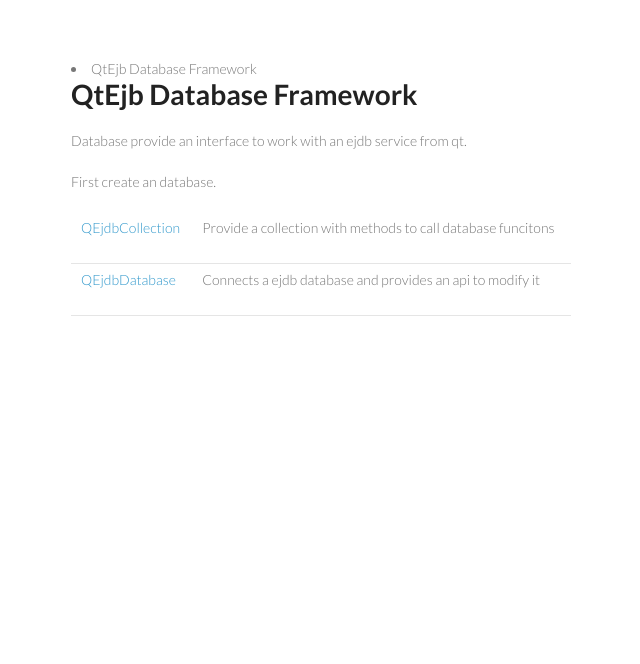
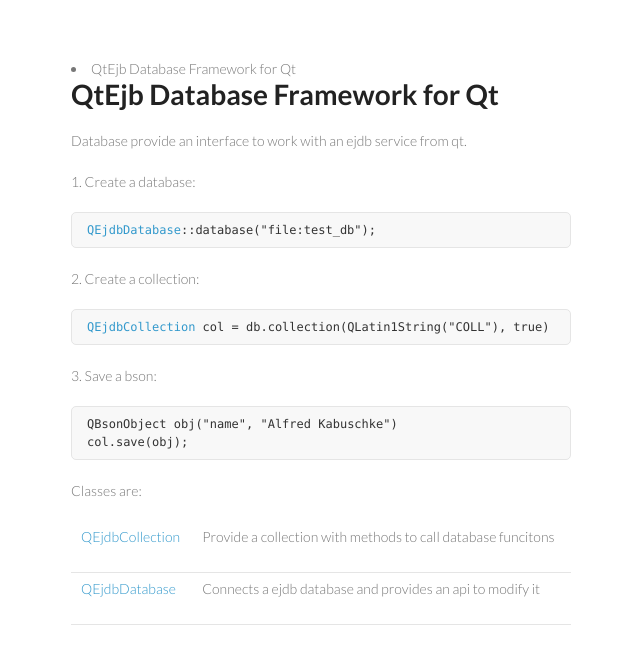
Before and after one commit to markusmarx/qtejdb, a plain HTML site: page api-doc/qtejdb-database.html in a window 1280 px wide. Shown: the whole page, without its empty margins (347-987 px from the left). Drawn offline with Linux system fonts and the light colour scheme.

Commit message:
update generated documentation

```diff
--- a/api-doc/qtejdb-database.html
+++ b/api-doc/qtejdb-database.html
@@ -3,20 +3,27 @@
 <html lang="en">
 <head>
   <meta http-equiv="Content-Type" content="text/html; charset=utf-8" />
-<!-- qtejdb.qdoc -->
-  <title>QtEjb Database Framework | qtejdb </title>
+<!-- qtejdb-qt.qdoc -->
+  <title>QtEjb Database Framework for Qt | qtejdb </title>
   <link rel="stylesheet" type="text/css" href="../style/styles.css" />
   <link rel="stylesheet" type="text/css" href="../style/github-light.css" />
 </head>
 <body>
-<div class="wrapper">   <section><li>QtEjb Database Framework</li>
+<div class="wrapper">   <section><li>QtEjb Database Framework for Qt</li>
 <div class="sidebar"><div class="sidebar-content" id="sidebar-content"></div></div>
-<h1 class="title">QtEjb Database Framework</h1>
+<h1 class="title">QtEjb Database Framework for Qt</h1>
 <span class="subtitle"></span>
 <!-- $$$qtejdb-database-description -->
 <div class="descr"> <a name="details"></a>
 <p>Database provide an interface to work with an ejdb service from qt.</p>
-<p>First create an database.</p>
+<p>1. Create a database:</p>
+<pre class="cpp"><span class="type"><a href="qejdbdatabase.html">QEjdbDatabase</a></span><span class="operator">::</span>database(<span class="string">&quot;file:test_db&quot;</span>);</pre>
+<p>2. Create a collection:</p>
+<pre class="cpp"><span class="type"><a href="qejdbcollection.html">QEjdbCollection</a></span> col <span class="operator">=</span> db<span class="operator">.</span>collection(QLatin1String(<span class="string">&quot;COLL&quot;</span>)<span class="operator">,</span> <span class="keyword">true</span>)</pre>
+<p>3. Save a bson:</p>
+<pre class="cpp"><span class="type">QBsonObject</span> obj(<span class="string">&quot;name&quot;</span><span class="operator">,</span> <span class="string">&quot;Alfred Kabuschke&quot;</span>)
+col<span class="operator">.</span>save(obj);</pre>
+<p>Classes are:</p>
 </div>
 <!-- @@@qtejdb-database -->
 <div class="table"><table class="annotated">
--- a/style/simple-sidebar.css
+++ b/style/simple-sidebar.css
@@ -67,8 +67,8 @@ body,html,#wrapper,#page-content-wrapper,.col-lg-12 {
 }
 
 .sidebar-nav li a {
-    display: block;
-    text-decoration: none;
+        display: block;
+        text-decoration: none;
     color: #777;
 }
 
```
Also changed, not shown: api-doc/qtejdb-module.html (added, +34 -0 lines), index.html (+1 -1 lines), 1 other file.
